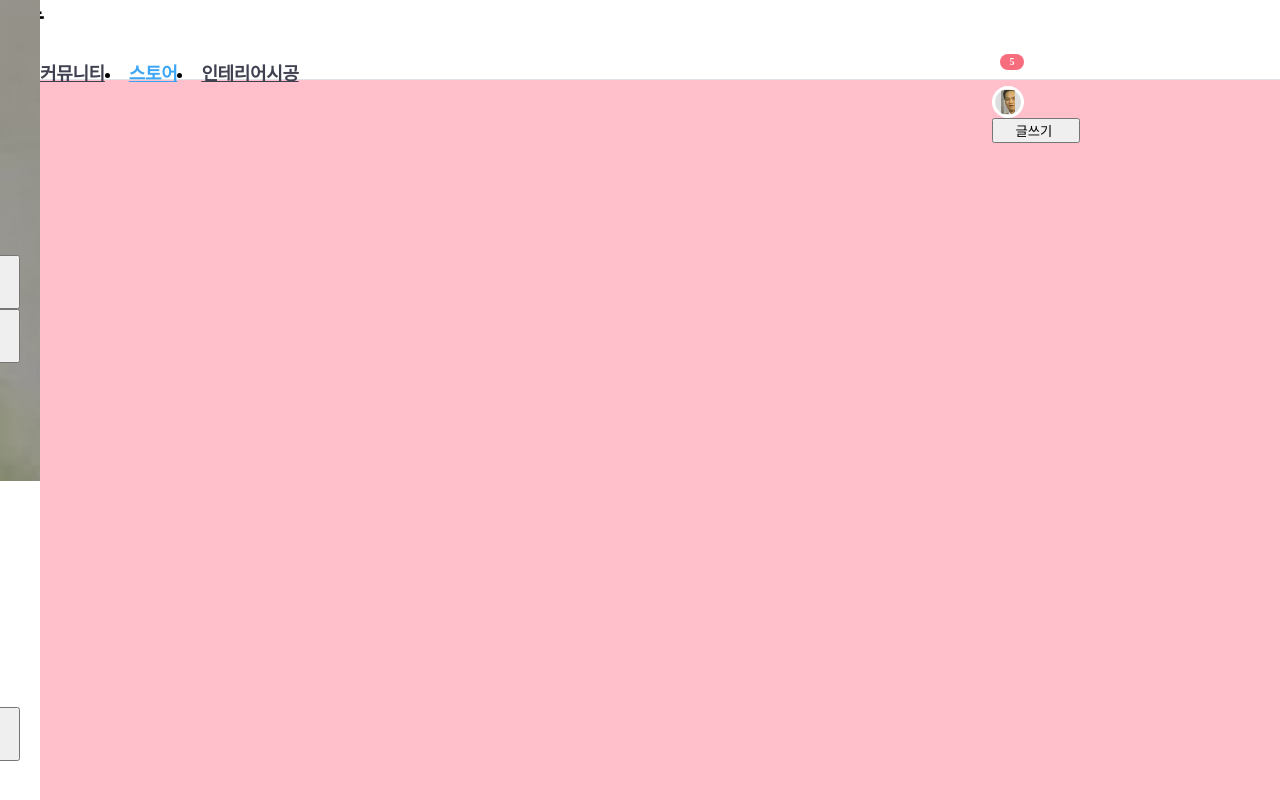
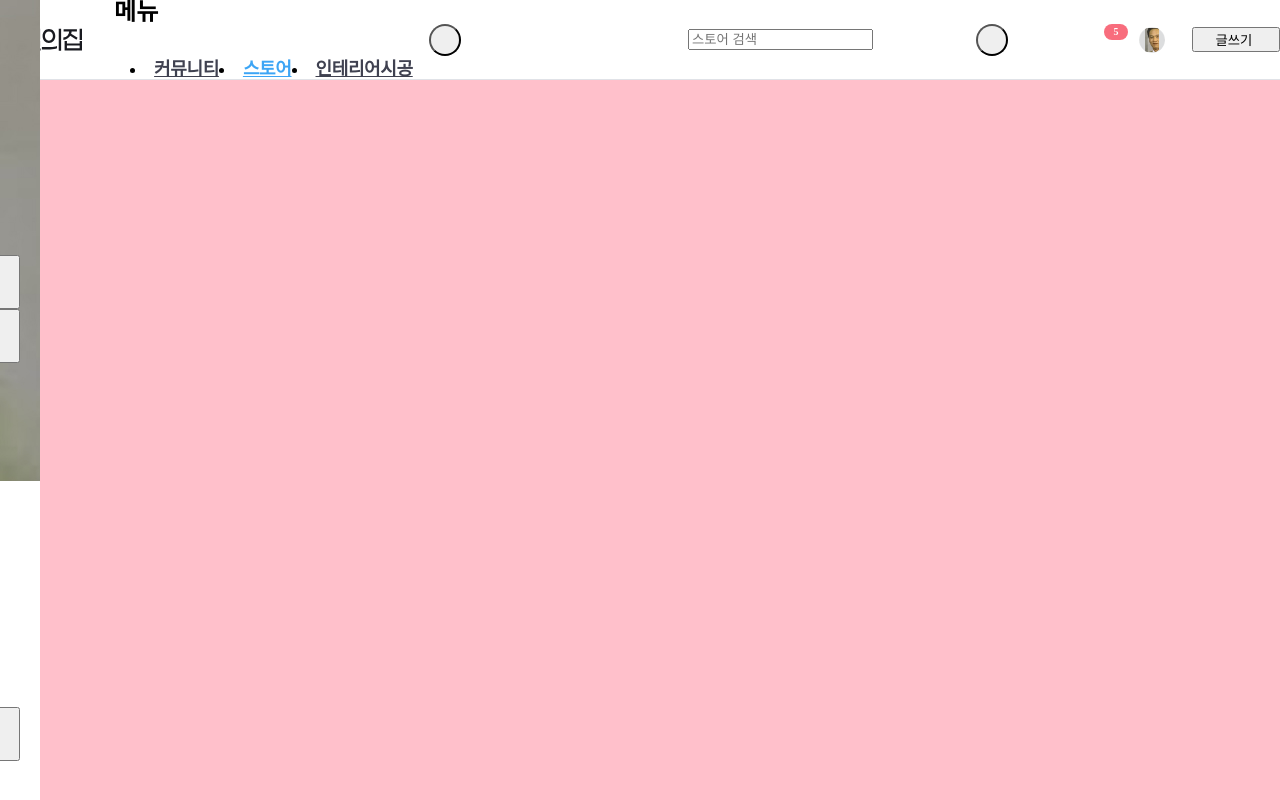
Before and after one commit to speeduijin/tomorrow-house-react, a React (Create React App) app: page / in a window 1280 px wide. Built offline with nearby package versions, Linux system fonts and the light colour scheme.

Commit message:
Fix a className bugs & Remove Logo's default style

```diff
--- a/src/layouts/Gnb.scss
+++ b/src/layouts/Gnb.scss
@@ -11,7 +11,7 @@
     height: const.$gnb-height-sm - 1px;
   }
 
-  &-right {
+  &Right {
     .button-group {
       @include mixin.flexbox(end);
     }
@@ -21,18 +21,8 @@
     }
   }
 
-  .logo {
+  .Logo {
     @include mixin.pos-center;
-
-    a {
-      display: block;
-    }
-
-    img {
-      display: block;
-      width: auto;
-      height: 20px;
-    }
   }
 
   @include mixin.responsive(T) {
@@ -40,16 +30,15 @@
       height: const.$gnb-height-md - 1px;
     }
 
-    &-left {
+    &Left {
       @include mixin.flexbox(start);
     }
 
-    &-right {
+    &Right {
       @include mixin.flexbox(end);
 
       .button-group {
         margin-right: 24px;
-      }
 
         .GnbIconButton {
           margin-right: 8px;
@@ -72,8 +61,9 @@
           }
         }
       }
+    }
 
-    .logo {
+    .Logo {
       position: static;
       padding-right: 32px;
       transform: none;
```
Lines whose indentation alone changed are shown as unchanged.
